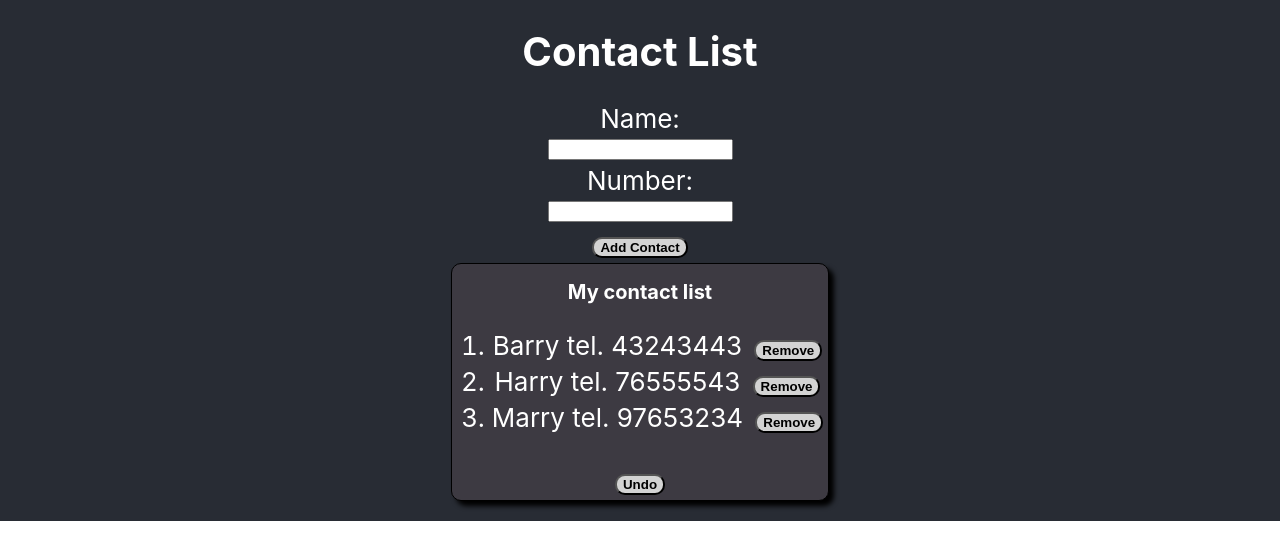
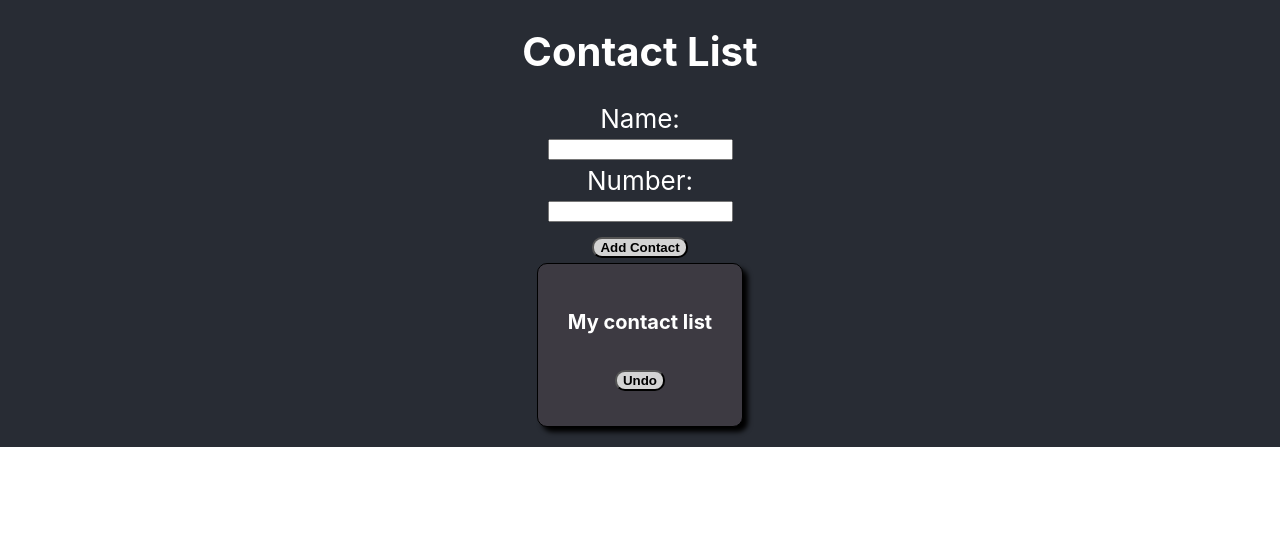
Before and after one commit to BalbinaK/contact-list, a React (Create React App) app: page / in a window 1280 px wide. Shown: the top 560 px of the page. Built offline with nearby package versions, Linux system fonts and the light colour scheme.

Commit message:
LocalStorage works

```diff
--- a/src/components/App/App.css
+++ b/src/components/App/App.css
@@ -28,6 +28,7 @@
   border: 1px solid black;
   border-radius: 10px;
   box-shadow: 5px 5px 5px black;
+  padding: 30px;
   margin-bottom: 20px;
 }
 
--- a/src/components/App/App.js
+++ b/src/components/App/App.js
@@ -8,26 +8,7 @@ import './App.css';
 class App extends Component {
 
   state = {
-    contacts: [
-      {
-        id: 1,
-        name: 'Barry',
-        surname: 'Fletcher',
-        number: '43243443'
-      },
-      {
-        id: 2,
-        name: 'Harry',
-        surname: 'Smith',
-        number: '76555543'
-      },
-      {
-        id: 3,
-        name: 'Marry',
-        surname: 'Butcher',
-        number: '97653234'
-      }
-    ],
+    contacts: JSON.parse(localStorage.getItem('contacts') || '[]'),
     previousState: null
   }
 
@@ -54,6 +35,11 @@ class App extends Component {
       })
     })
   }
+
+  componentDidUpdate() {
+    localStorage.setItem('contacts', JSON.stringify(this.state.contacts))
+  }
+
 
   render() {
     return (
```
